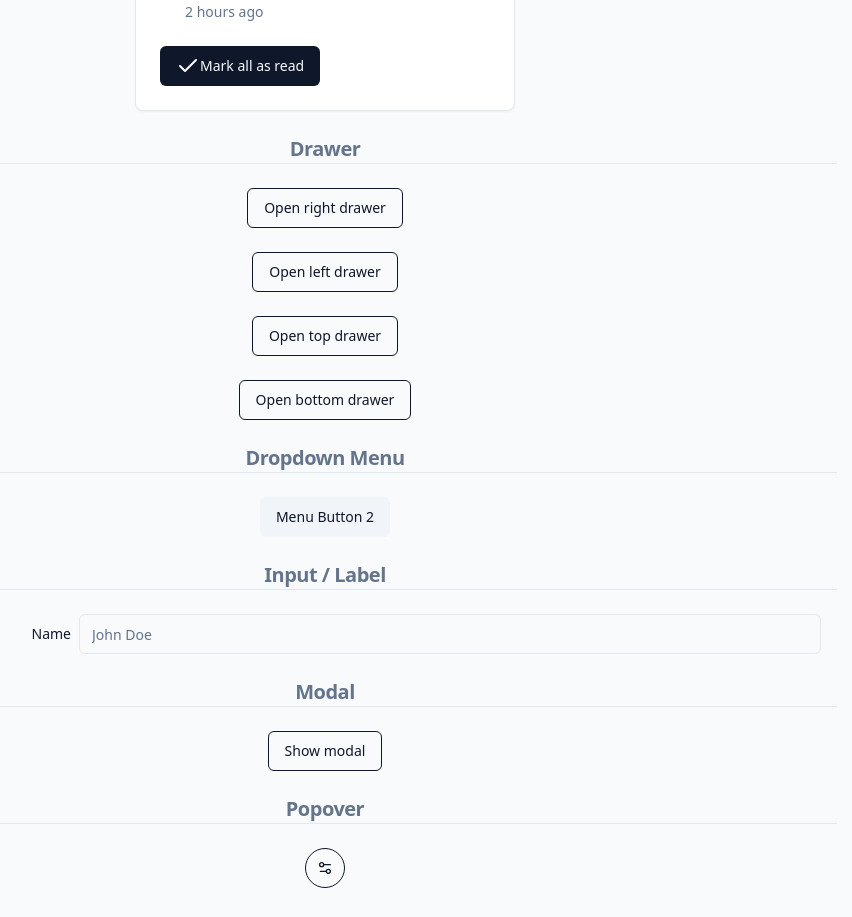
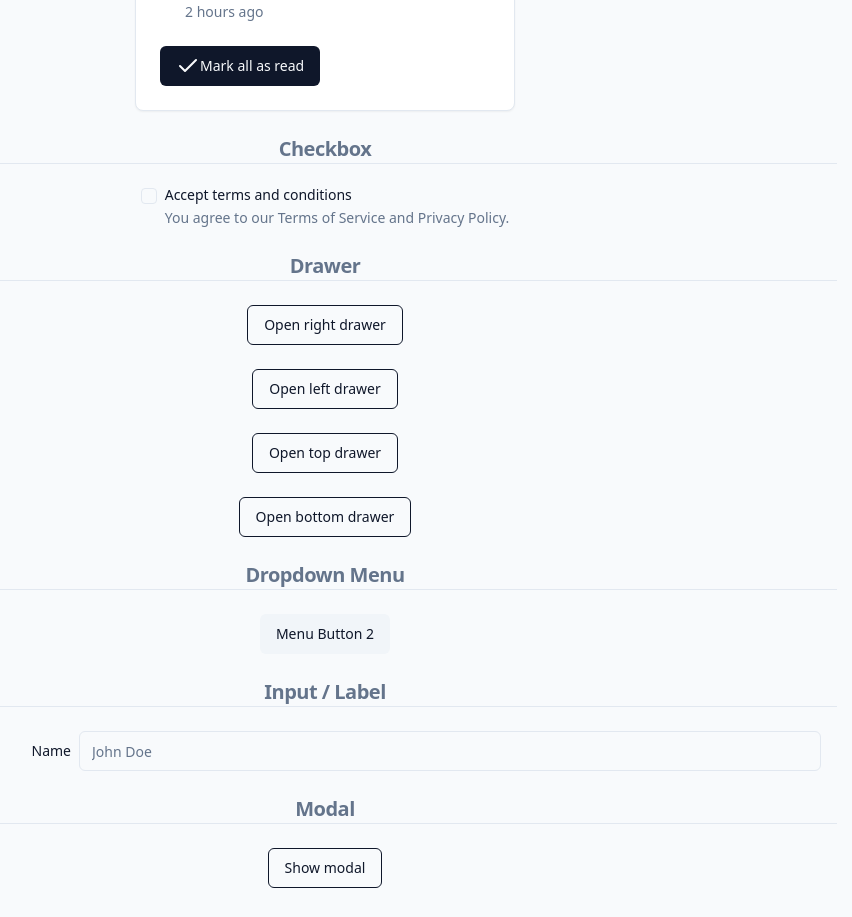
Before and after one commit to mathewbushuru/react-starter-kit, a React (Vite) app: page / in a window 1280 px wide. Shown: the part 2840-3757 px from the top of the page, without its empty margins (315-1167 px from the left). Built offline with nearby package versions, Linux system fonts and the light colour scheme.

Commit message:
Checkbox component

```diff
--- a/package.json
+++ b/package.json
@@ -14,6 +14,7 @@
     "@radix-ui/react-alert-dialog": "^1.0.3",
     "@radix-ui/react-aspect-ratio": "^1.0.2",
     "@radix-ui/react-avatar": "^1.0.2",
+    "@radix-ui/react-checkbox": "^1.0.3",
     "@radix-ui/react-dropdown-menu": "^2.0.4",
     "@radix-ui/react-label": "^2.0.1",
     "@radix-ui/react-popover": "^1.0.5",
--- /dev/null
+++ b/src/components/ui/Checkbox.tsx
@@ -0,0 +1,28 @@
+import * as React from "react"
+import * as CheckboxPrimitive from "@radix-ui/react-checkbox"
+import { Check } from "lucide-react"
+
+import { cn } from "@/lib/utils"
+
+const Checkbox = React.forwardRef<
+  React.ElementRef<typeof CheckboxPrimitive.Root>,
+  React.ComponentPropsWithoutRef<typeof CheckboxPrimitive.Root>
+>(({ className, ...props }, ref) => (
+  <CheckboxPrimitive.Root
+    ref={ref}
+    className={cn(
+      "peer h-4 w-4 shrink-0 rounded-sm border border-input ring-offset-background focus-visible:outline-none focus-visible:ring-2 focus-visible:ring-ring focus-visible:ring-offset-2 disabled:cursor-not-allowed disabled:opacity-50 data-[state=checked]:border-primary",
+      className
+    )}
+    {...props}
+  >
+    <CheckboxPrimitive.Indicator
+      className={cn("flex items-center justify-center text-primary")}
+    >
+      <Check className="h-4 w-4" />
+    </CheckboxPrimitive.Indicator>
+  </CheckboxPrimitive.Root>
+))
+Checkbox.displayName = CheckboxPrimitive.Root.displayName
+
+export { Checkbox }
--- a/src/components/ui/index.ts
+++ b/src/components/ui/index.ts
@@ -6,6 +6,7 @@
 export * from "@/components/ui/Button";
 export * from "@/components/ui/Calendar";
 export * from "@/components/ui/Card";
+export * from "@/components/ui/Checkbox";
 export * from "@/components/ui/Drawer";
 export * from "@/components/ui/DropdownMenu";
 export * from "@/components/ui/Input";
--- a/src/features/example-feature/pages/home-example/index.tsx
+++ b/src/features/example-feature/pages/home-example/index.tsx
@@ -11,8 +11,11 @@
 } from "lucide-react";
 
 import {
+  AspectRatio,
+  Badge,
   Button,
   Calendar,
+  Checkbox,
   Input,
   Label,
   Separator,
@@ -26,9 +29,6 @@
   TypographyH4,
   TypographyP,
   TypographyLead,
-  CardTitle,
-  AspectRatio,
-  Badge,
 } from "@/components/ui";
 import {
   Drawer,
@@ -78,6 +78,7 @@
   CardDescription,
   CardFooter,
   CardHeader,
+  CardTitle,
 } from "@/components/ui";
 import {
   Tooltip,
@@ -326,7 +327,10 @@
           </Alert>
 
           <SectionHeader>AspectRatio</SectionHeader>
-          <AspectRatio ratio={16 / 9} className="bg-muted overflow-hidden rounded-md ">
+          <AspectRatio
+            ratio={16 / 9}
+            className="overflow-hidden rounded-md bg-muted "
+          >
             <img
               src="https://images.unsplash.com/photo-1588345921523-c2dcdb7f1dcd?w=800&dpr=2&q=80"
               alt="Photo by Drew Beamer"
@@ -343,7 +347,9 @@
           </Avatar>
 
           <SectionHeader>Badge</SectionHeader>
-          <Badge variant="destructive" className="mx-auto">Destructive</Badge>
+          <Badge variant="destructive" className="mx-auto">
+            Destructive
+          </Badge>
 
           <SectionHeader>Button</SectionHeader>
           <div className="mt-6 grid grid-cols-2 gap-3  sm:grid-cols-3">
@@ -427,6 +433,22 @@
               </Button>
             </CardFooter>
           </Card>
+
+          <SectionHeader>Checkbox</SectionHeader>
+          <div className="flex space-x-2 mx-auto">
+            <Checkbox id="terms1" />
+            <div className="grid gap-1.5 leading-none">
+              <label
+                htmlFor="terms1"
+                className="text-sm font-medium leading-none cursor-pointer peer-disabled:cursor-not-allowed peer-disabled:opacity-70"
+              >
+                Accept terms and conditions
+              </label>
+              <p className="text-sm text-muted-foreground">
+                You agree to our Terms of Service and Privacy Policy.
+              </p>
+            </div>
+          </div>
 
           <SectionHeader>Drawer</SectionHeader>
           {drawerPositions.map((position) => (
```
Also changed, not shown: 1 other file (tests, documents, lock files or other folders).
